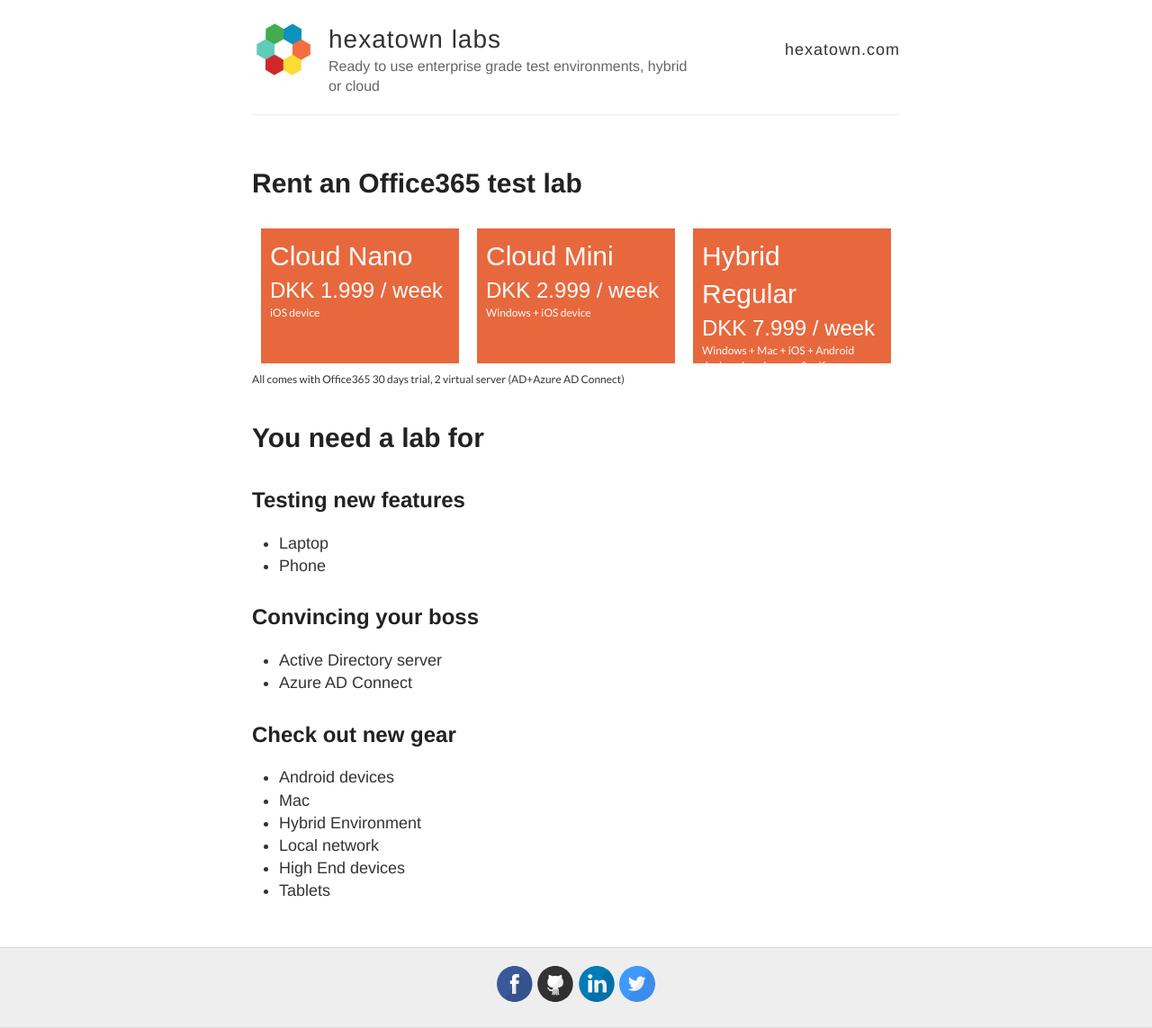
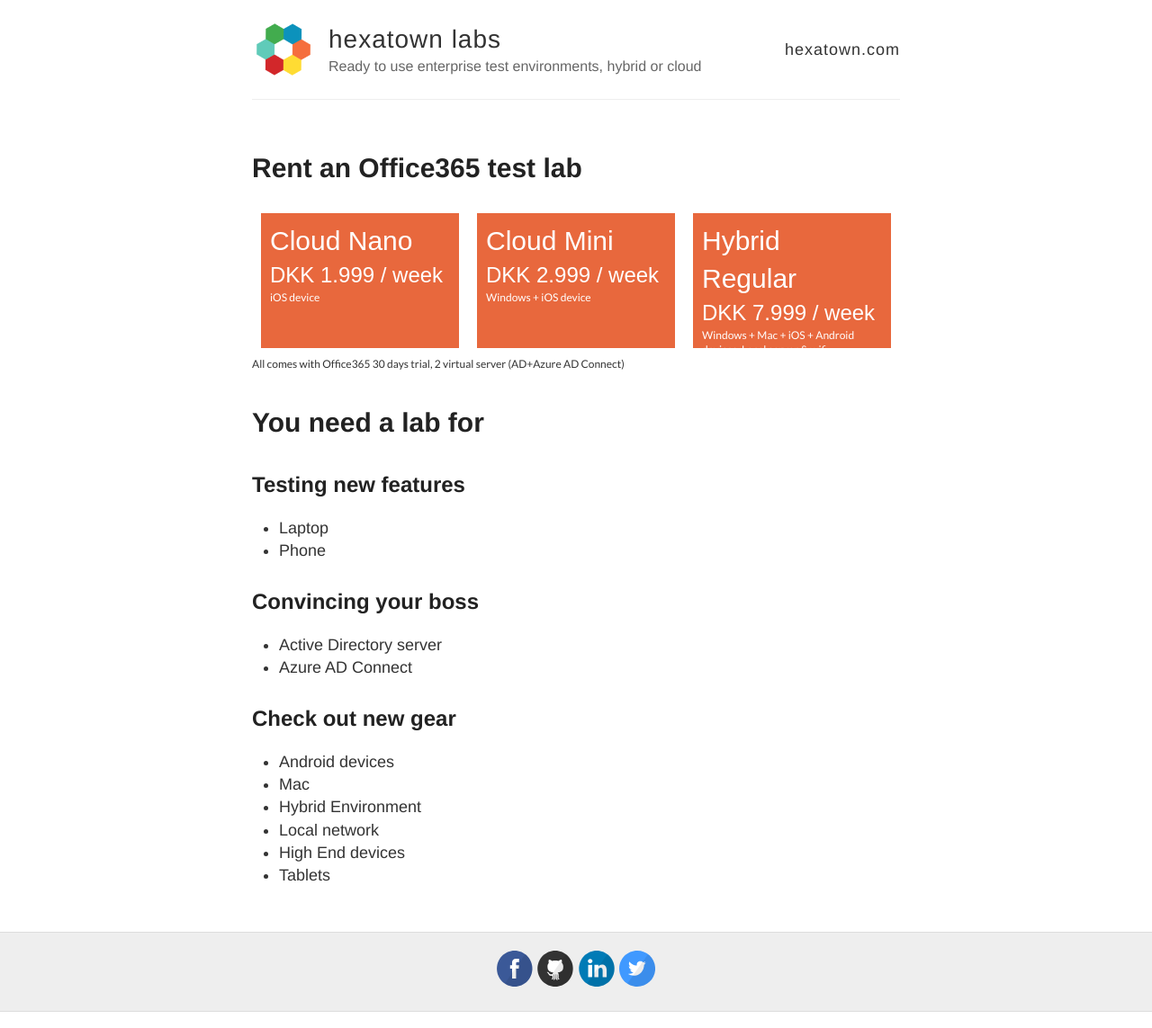
Before and after one commit to 365admin/labs, a Jekyll site: the page built from index.md, in a window 1280 px wide. Shown: the whole page at 90% size. Built offline with Jekyll 4.4.1, drawn with Linux system fonts in a browser that asks for light colours; some web fonts are replaced; a script that is not in the unit is left out.

Commit message:
changed punch line

```diff
--- a/_config.yml
+++ b/_config.yml
@@ -6,7 +6,7 @@
 name: hexatown labs
 
 # Short bio or description (displayed in the header)
-description: Ready to use enterprise grade test environments, hybrid or cloud
+description: Ready to use enterprise test environments, hybrid or cloud
 
 # URL of your avatar or profile pic (you could use your GitHub profile pic)
 avatar: https://raw.githubusercontent.com/barryclark/jekyll-now/master/images/jekyll-logo.png
```
